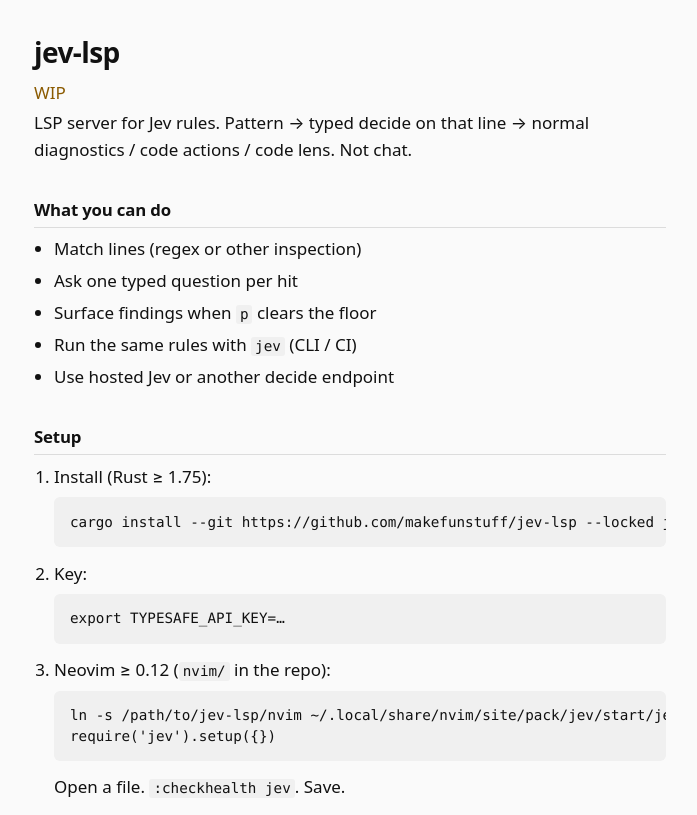
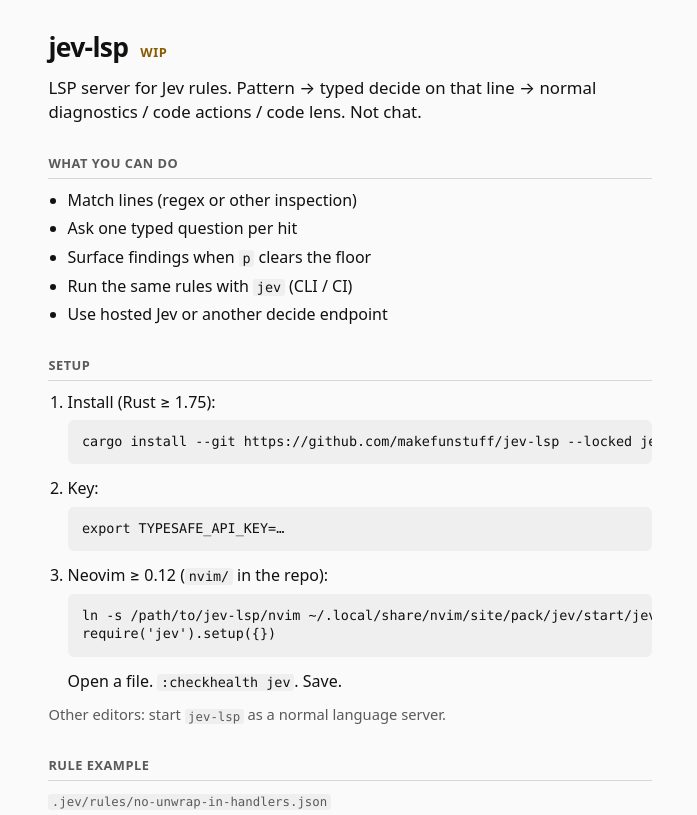
Before and after one commit to makefunstuff/jev-lsp, a plain HTML site: page site/index.html in a window 1280 px wide. Shown: the top 815 px of the page, without its empty margins (290-987 px from the left). Drawn offline with Linux system fonts and the light colour scheme.

Commit message:
Docs: tighter prose and clearer hierarchy

```diff
--- a/site/styles.css
+++ b/site/styles.css
@@ -1,21 +1,21 @@
 :root {
   color-scheme: light dark;
   --fg: #111;
-  --muted: #555;
+  --muted: #5a5a5a;
   --warn: #8a5a00;
   --bg: #fafafa;
-  --pre: #f0f0f0;
-  --line: rgba(0, 0, 0, 0.12);
+  --pre: #efefef;
+  --line: rgba(0, 0, 0, 0.14);
   --link: #0645ad;
 }
 @media (prefers-color-scheme: dark) {
   :root {
-    --fg: #e8e8e8;
-    --muted: #a0a0a0;
+    --fg: #ececec;
+    --muted: #9a9a9a;
     --warn: #e0b060;
-    --bg: #121212;
-    --pre: #1a1a1a;
-    --line: rgba(255, 255, 255, 0.12);
+    --bg: #111;
+    --pre: #1b1b1b;
+    --line: rgba(255, 255, 255, 0.14);
     --link: #8ab4f8;
   }
 }
@@ -24,60 +24,97 @@
 
 body {
   margin: 0;
-  font: 17px/1.55 system-ui, -apple-system, "Segoe UI", sans-serif;
+  font: 16px/1.5 system-ui, -apple-system, "Segoe UI", sans-serif;
   color: var(--fg);
   background: var(--bg);
   -webkit-font-smoothing: antialiased;
 }
 
 main {
-  max-width: 42rem;
+  max-width: 40rem;
   margin: 0 auto;
-  padding: 2.25rem 1.25rem 4rem;
+  padding: 2rem 1.15rem 3.5rem;
+}
+
+.top {
+  display: flex;
+  align-items: baseline;
+  gap: 0.75rem;
+  margin-bottom: 0.85rem;
 }
 
 h1 {
-  font-size: 1.75rem;
+  font-size: 1.65rem;
   font-weight: 700;
-  letter-spacing: -0.02em;
-  line-height: 1.2;
-  margin: 0 0 0.65rem;
+  letter-spacing: -0.025em;
+  line-height: 1.15;
+  margin: 0;
 }
 
 h2 {
-  font-size: 1.05rem;
-  font-weight: 650;
-  letter-spacing: -0.01em;
-  margin: 2.1rem 0 0.55rem;
-  padding-bottom: 0.25rem;
+  font-size: 0.8rem;
+  font-weight: 700;
+  letter-spacing: 0.04em;
+  text-transform: uppercase;
+  color: var(--muted);
+  margin: 1.85rem 0 0.55rem;
+  padding-bottom: 0.3rem;
   border-bottom: 1px solid var(--line);
 }
 
-.lede { margin: 0 0 0.75rem; }
-.warn { color: var(--warn); margin: 0 0 0.25rem; }
-p, li { margin: 0 0 0.75rem; }
-ul, ol { margin: 0 0 0.85rem; padding-left: 1.25rem; }
-li { margin-bottom: 0.35rem; }
-li pre { margin-top: 0.45rem; }
+.lede {
+  margin: 0 0 0.25rem;
+  font-size: 1.05rem;
+  line-height: 1.45;
+  max-width: 36rem;
+}
+
+.warn {
+  margin: 0;
+  color: var(--warn);
+  font-size: 0.8rem;
+  font-weight: 650;
+  letter-spacing: 0.04em;
+  text-transform: uppercase;
+}
+
+.note {
+  color: var(--muted);
+  font-size: 0.92rem;
+}
+
+p, li { margin: 0 0 0.55rem; }
+ul, ol { margin: 0 0 0.65rem; padding-left: 1.2rem; }
+li { margin-bottom: 0.28rem; }
+li pre { margin-top: 0.4rem; }
 
 a { color: var(--link); }
+
+.links {
+  list-style: none;
+  padding-left: 0;
+  display: flex;
+  flex-wrap: wrap;
+  gap: 0.35rem 1.1rem;
+}
+.links li { margin: 0; }
 
 code, pre {
   font-family: ui-monospace, SFMono-Regular, Menlo, Consolas, monospace;
   font-size: 0.84em;
 }
 :not(pre) > code {
-  padding: 0.1em 0.28em;
+  padding: 0.08em 0.28em;
   background: var(--pre);
   border-radius: 3px;
 }
 pre {
-  margin: 0.5rem 0 0.85rem;
-  padding: 0.9rem 1rem;
+  margin: 0.4rem 0 0.75rem;
+  padding: 0.8rem 0.9rem;
   background: var(--pre);
   border-radius: 6px;
   overflow-x: auto;
-  line-height: 1.45;
+  line-height: 1.4;
   -webkit-overflow-scrolling: touch;
 }
 pre code {
```
